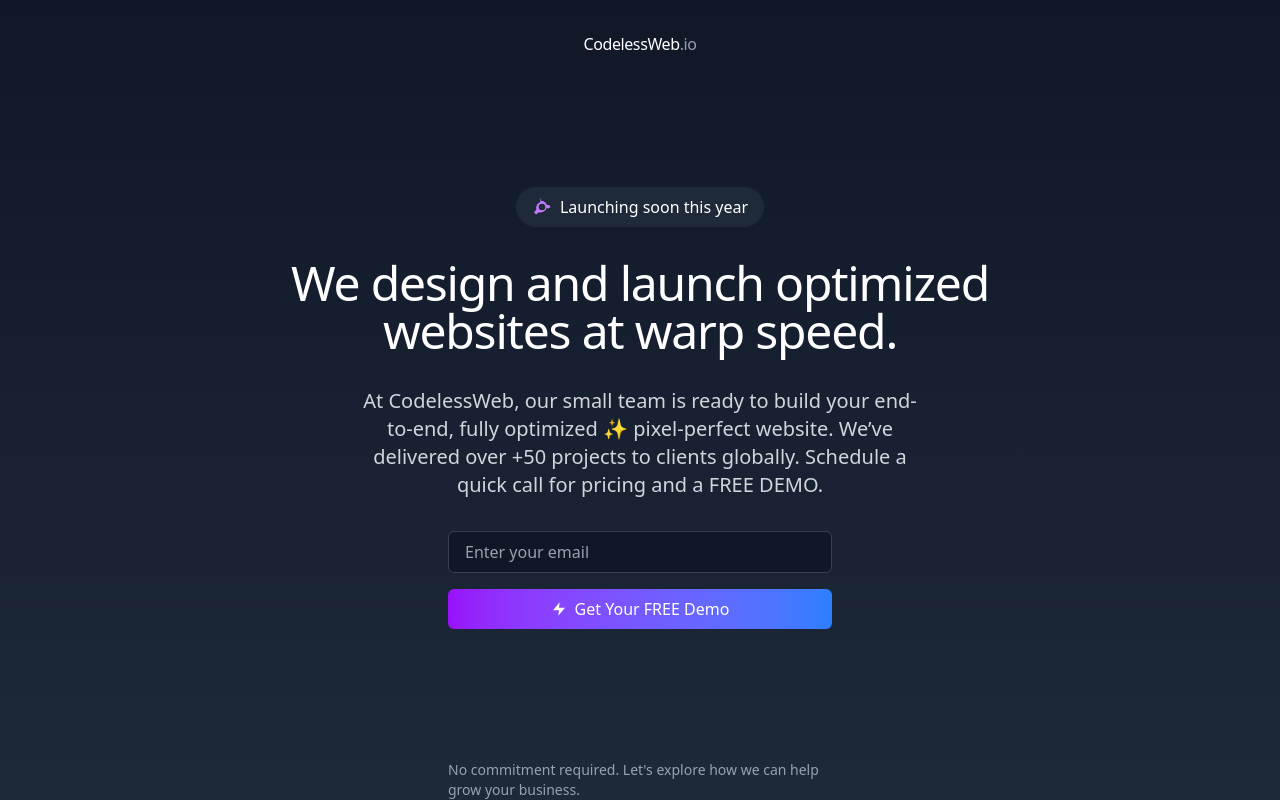
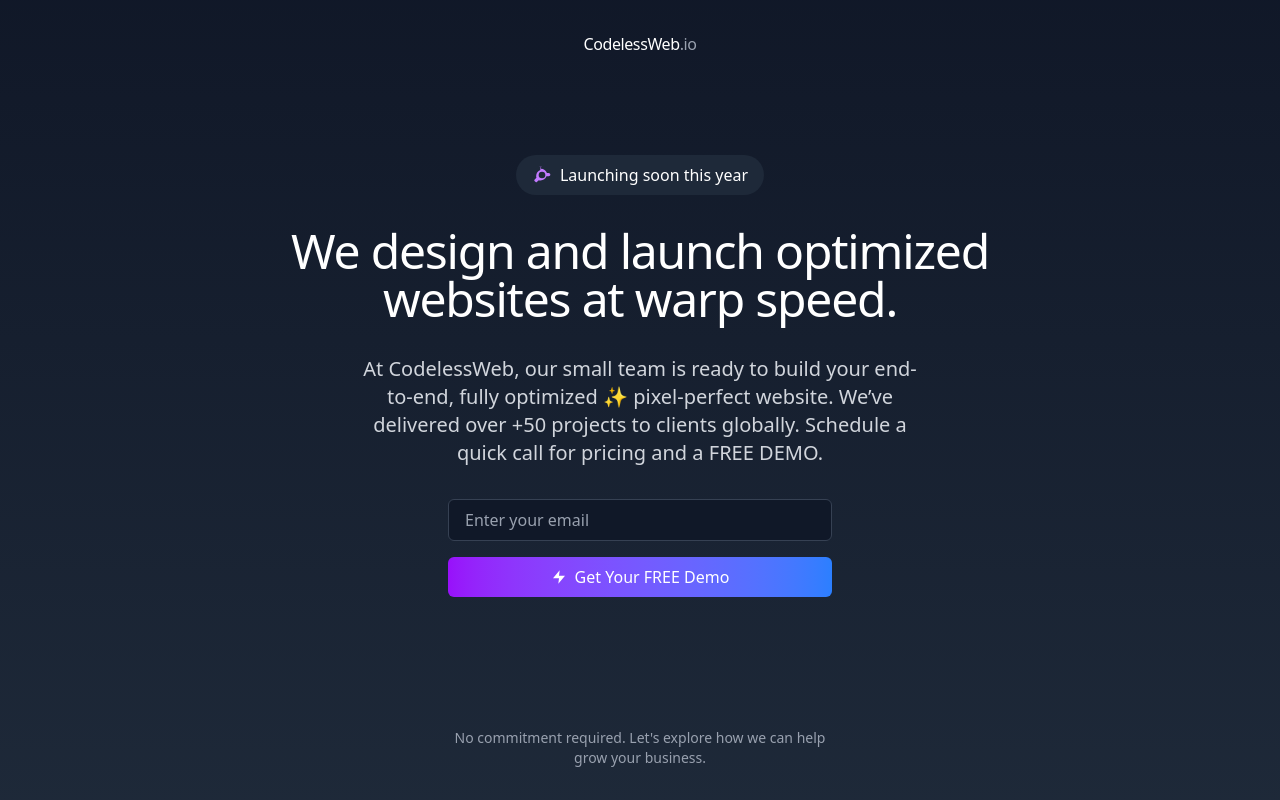
Before and after one commit to aashutoast/codelessweb, a React (Vite) app in the folder client/: page / in a window 1280 px wide. Built offline with nearby package versions, Linux system fonts and the light colour scheme; no server answers.

Commit message:
I swear this i lat

```diff
--- a/client/src/pages/Home.jsx
+++ b/client/src/pages/Home.jsx
@@ -98,7 +98,7 @@
         <ToastContainer position="top-center" autoClose={3000} />
 
       </section>
-      <div className="w-full max-w-sm space-y-4 animate-fade-in-up delay-300">
+      <div className="py-8 text-center w-full max-w-sm space-y-4 animate-fade-in-up delay-300">
         <p className="text-sm text-gray-400">
           No commitment required. Let's explore how we can help grow your business.
         </p>
```
